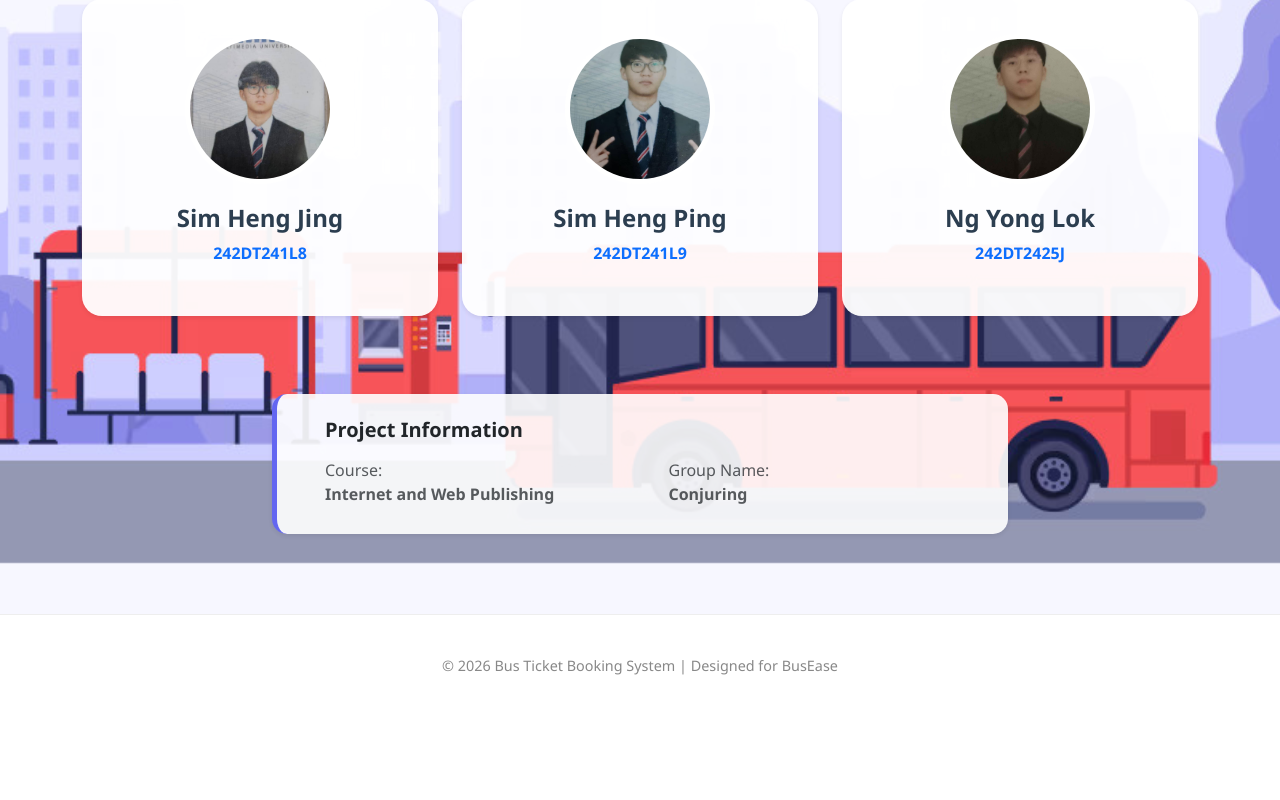
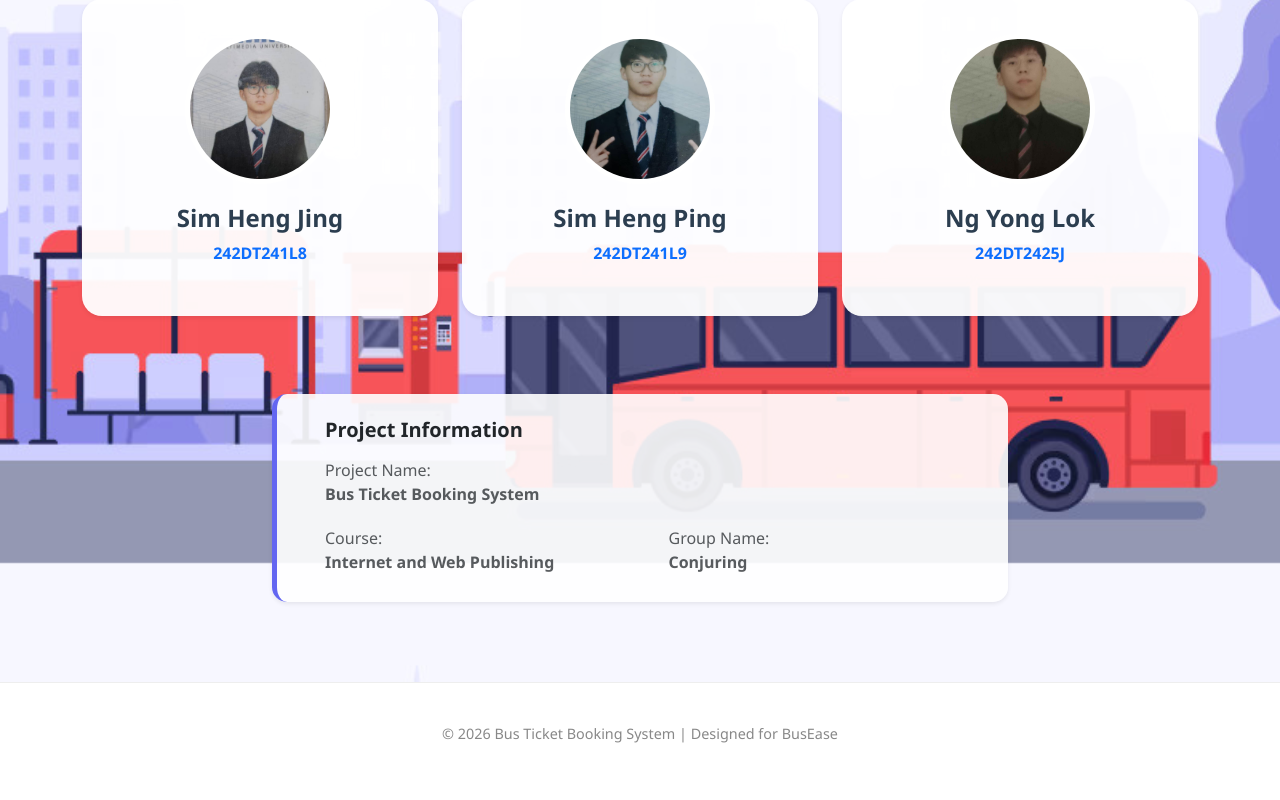
Before and after one commit to gitter4249/Bus-Ticket-System, a PHP site: page /about_us.php in a window 1280 px wide. Shown: the part 237-1037 px from the top of the page. Before the commit the page ends 912 px from the top, so only its background shows below. Run offline with PHP 8.4, Linux system fonts and the light colour scheme.

Commit message:
Update about_us.php

```diff
--- a/Bus Ticket System/about_us.php
+++ b/Bus Ticket System/about_us.php
@@ -29,6 +29,7 @@ include "includes/config.php";
             text-align: center;
         }
         .member-card:hover { transform: translateY(-10px); box-shadow: 0 15px 30px rgba(0,0,0,0.2); }
+
         .avatar-img {
             width: 150px;
             height: 150px;
@@ -36,8 +37,10 @@ include "includes/config.php";
             border-radius: 50% !important;
             border: 5px solid #fff;
         }
+
         .member-name { color: #2c3e50; font-weight: 700; margin-top: 20px; }
         .section-title { color: white; text-shadow: 2px 2px 8px rgba(0,0,0,0.6); font-weight: 800; margin: 30px 0 50px 0; }
+
         .info-card {
             background: rgba(255, 255, 255, 0.9);
             border-radius: 15px;
@@ -81,6 +84,9 @@ include "includes/config.php";
             <div class="member-card info-card py-4 shadow-sm text-start ps-5">
                 <h5 class="fw-bold mb-3">Project Information</h5>
                 <div class="row">
+                    <div class="col-12 mb-3">
+                        <p class="mb-1 text-muted">Project Name: <br><strong>Bus Ticket Booking System</strong></p>
+                    </div>
                     <div class="col-sm-6">
                         <p class="mb-1 text-muted">Course: <br><strong>Internet and Web Publishing</strong></p>
                     </div>
```
